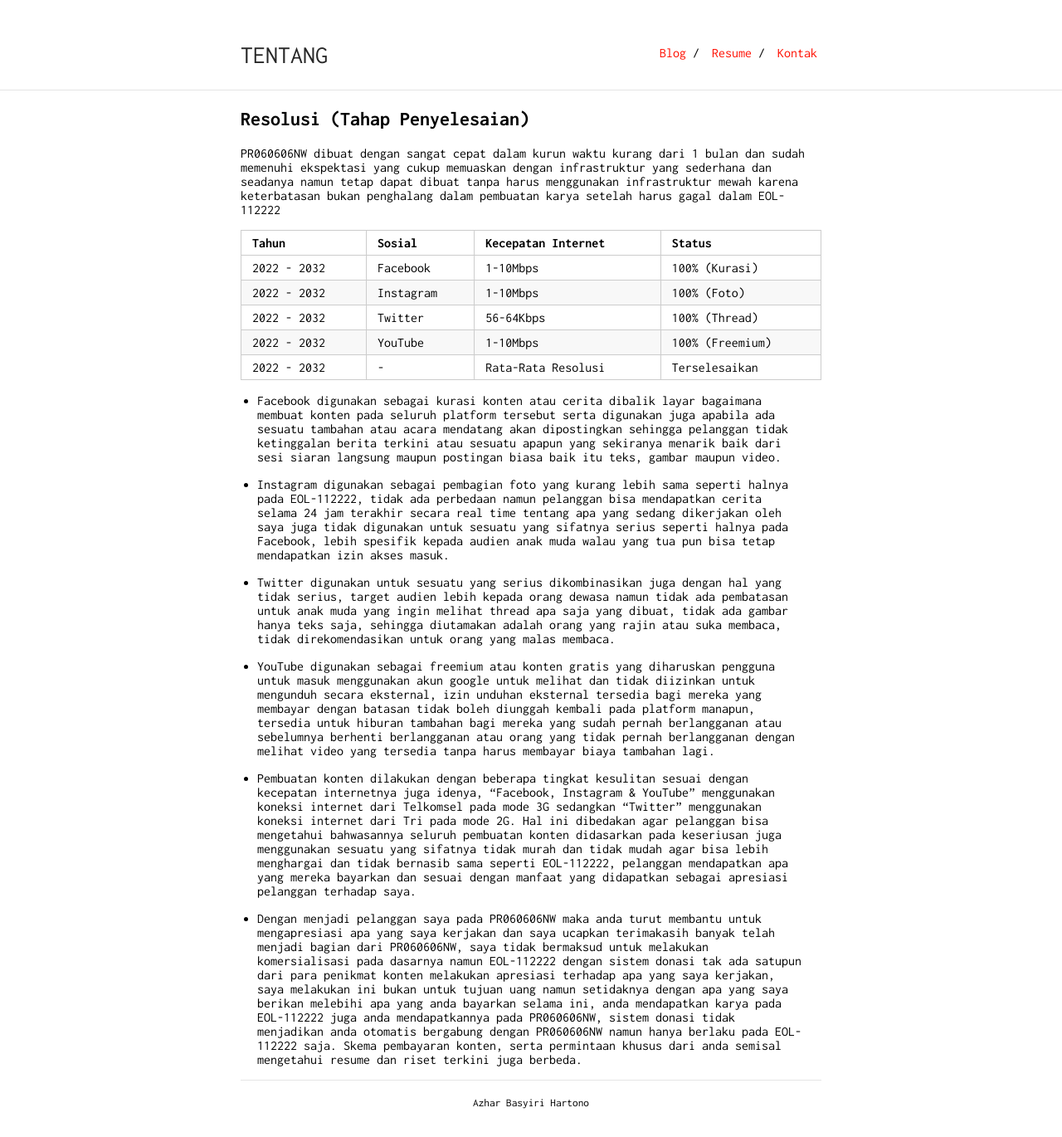
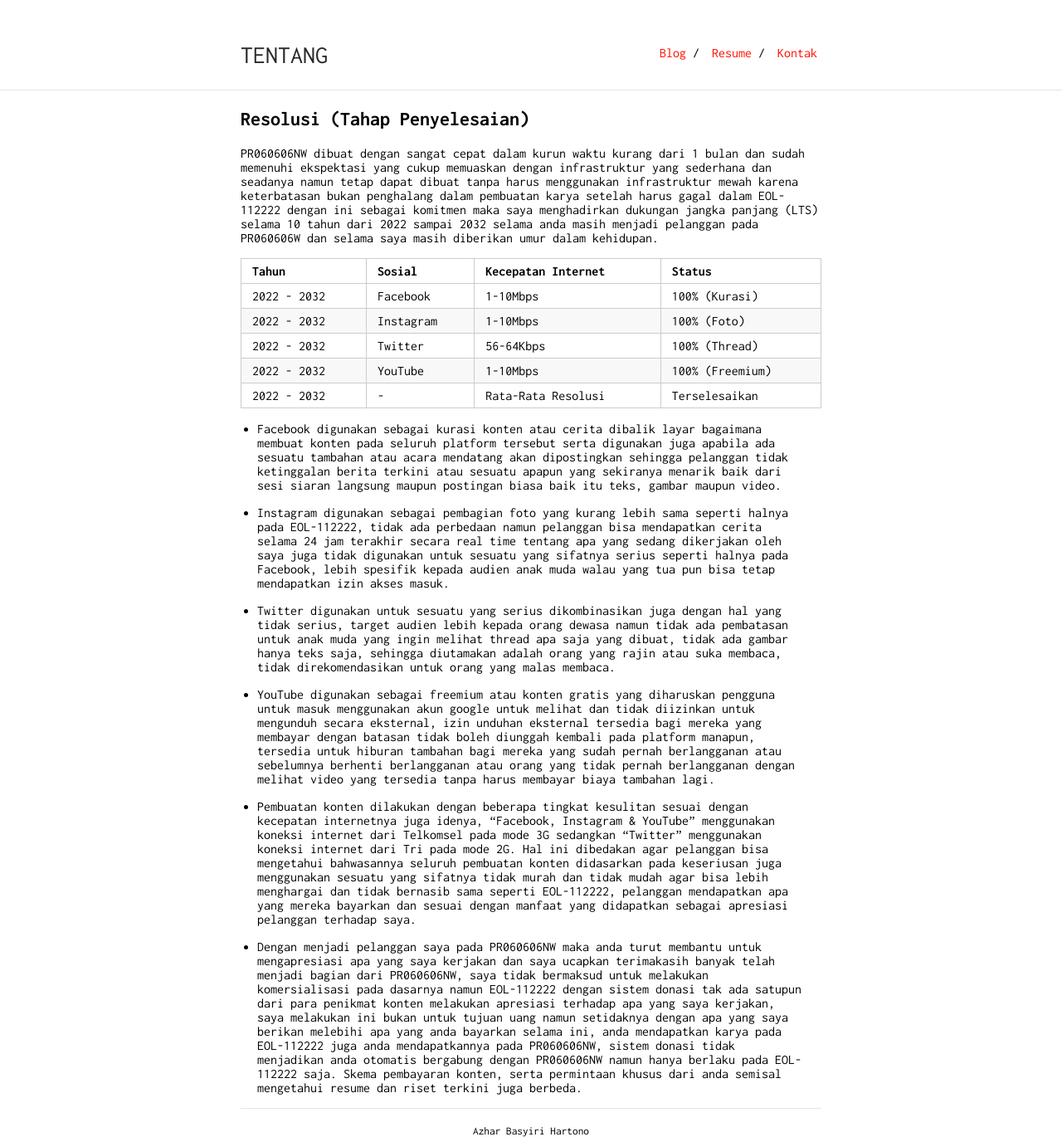
Before and after one commit to intrapegasus/id, a Jekyll site: the page built from resolusi.md, in a window 1280 px wide. Shown: the whole page at 83% size. Built offline with Jekyll 4.4.1, drawn with Linux system fonts in a browser that asks for light colours; our own code applies the rules of GitHub Pages for plain Markdown files; before the commit the page ends 1336 px from its top, so only the background shows below that.

Commit message:
Update resolusi.md

```diff
--- a/resolusi.md
+++ b/resolusi.md
@@ -1,6 +1,6 @@
 ## Resolusi (Tahap Penyelesaian)
 
-PR060606NW dibuat dengan sangat cepat dalam kurun waktu kurang dari 1 bulan dan sudah memenuhi ekspektasi yang cukup memuaskan dengan infrastruktur yang sederhana dan seadanya namun tetap dapat dibuat tanpa harus menggunakan infrastruktur mewah karena keterbatasan bukan penghalang dalam pembuatan karya setelah harus gagal dalam EOL-112222
+PR060606NW dibuat dengan sangat cepat dalam kurun waktu kurang dari 1 bulan dan sudah memenuhi ekspektasi yang cukup memuaskan dengan infrastruktur yang sederhana dan seadanya namun tetap dapat dibuat tanpa harus menggunakan infrastruktur mewah karena keterbatasan bukan penghalang dalam pembuatan karya setelah harus gagal dalam EOL-112222 dengan ini sebagai komitmen maka saya menghadirkan dukungan jangka panjang (LTS) selama 10 tahun dari 2022 sampai 2032 selama anda masih menjadi pelanggan pada PR060606W dan selama saya masih diberikan umur dalam kehidupan.
 
 
 Tahun       | Sosial          | Kecepatan Internet  | Status
```
